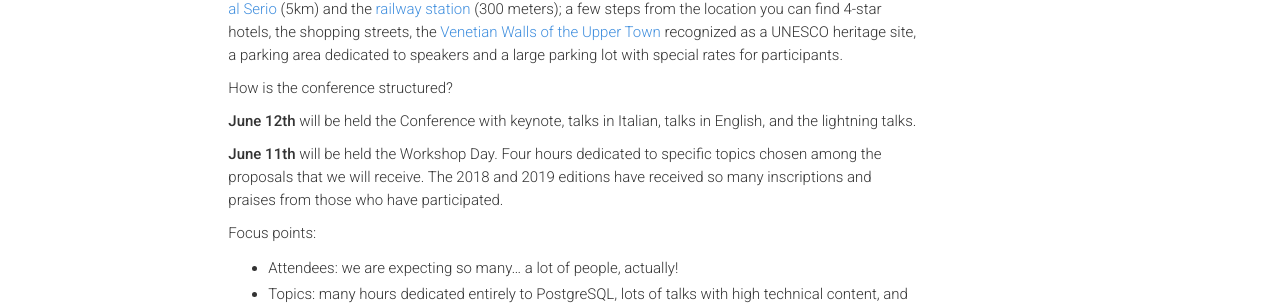
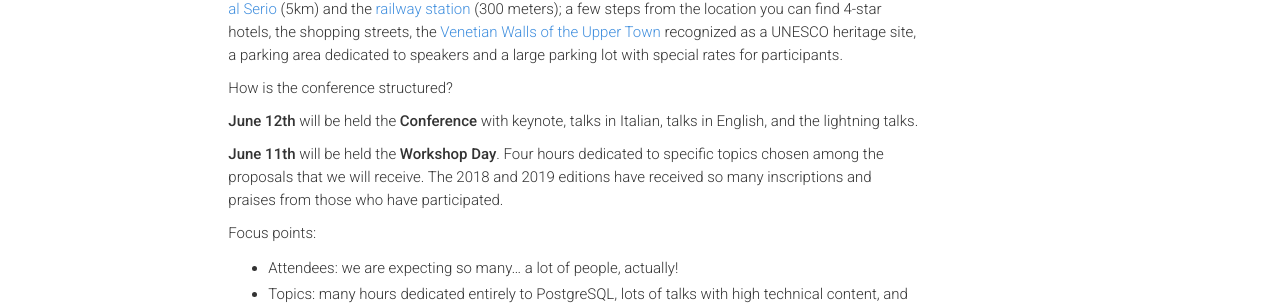
Before and after one commit to ITPUG/2020.pgday.it, a Jekyll site: the page built from _posts/2019-11-16-back.en.markdown, in a window 1280 px wide and 900 px high, scrolled down 591 px. Shown: the part 148-453 px from the top of the window. Built offline with Jekyll 4.4.1, drawn with Linux system fonts in a browser that asks for light colours; nearby versions of some CDN libraries; comment, search, counter and statistics services are not loaded.

```diff
--- a/_posts/2019-11-16-back.en.markdown
+++ b/_posts/2019-11-16-back.en.markdown
@@ -23,9 +23,9 @@ The chosen location is [Centro Congressi Giovanni XXIII](https://www.centrocongr
 
 How is the conference structured?
 
-**June 12th** will be held the Conference with keynote, talks in Italian, talks in English, and the lightning talks.
+**June 12th** will be held the **Conference** with keynote, talks in Italian, talks in English, and the lightning talks.
 
-**June 11th** will be held the Workshop Day. Four hours dedicated to specific topics chosen among the proposals that we will receive. The 2018 and 2019 editions have received so many inscriptions and praises from those who have participated.
+**June 11th** will be held the **Workshop Day**. Four hours dedicated to specific topics chosen among the proposals that we will receive. The 2018 and 2019 editions have received so many inscriptions and praises from those who have participated.
 
 Focus points:
 * Attendees: we are expecting so many… a lot of people, actually!
--- a/_posts/2019-11-16-back.it.markdown
+++ b/_posts/2019-11-16-back.it.markdown
@@ -27,7 +27,7 @@ Come è strutturata la conferenza?
 
 Il giorno **12 giugno** si svolgerà la **Conferenza**: Keynote, talk in italiano, talk in inglese e lightning talk.
 
-Il giorno **11 giugno** si svolgerà il Workshop Day. Quattro ore dedicate a topic specifici scelti tra le proposte che ci perverranno. Le edizioni 2018 e 2019 hanno visto davvero tante adesioni ed apprezzamenti da coloro che hanno partecipato.
+Il giorno **11 giugno** si svolgerà il **Workshop Day**. Quattro ore dedicate a topic specifici scelti tra le proposte che ci perverranno. Le edizioni 2018 e 2019 hanno visto davvero tante adesioni ed apprezzamenti da coloro che hanno partecipato.
 
 Focus point:
 * Partecipanti: ne aspettiamo tanti ... davvero tanti!
```
